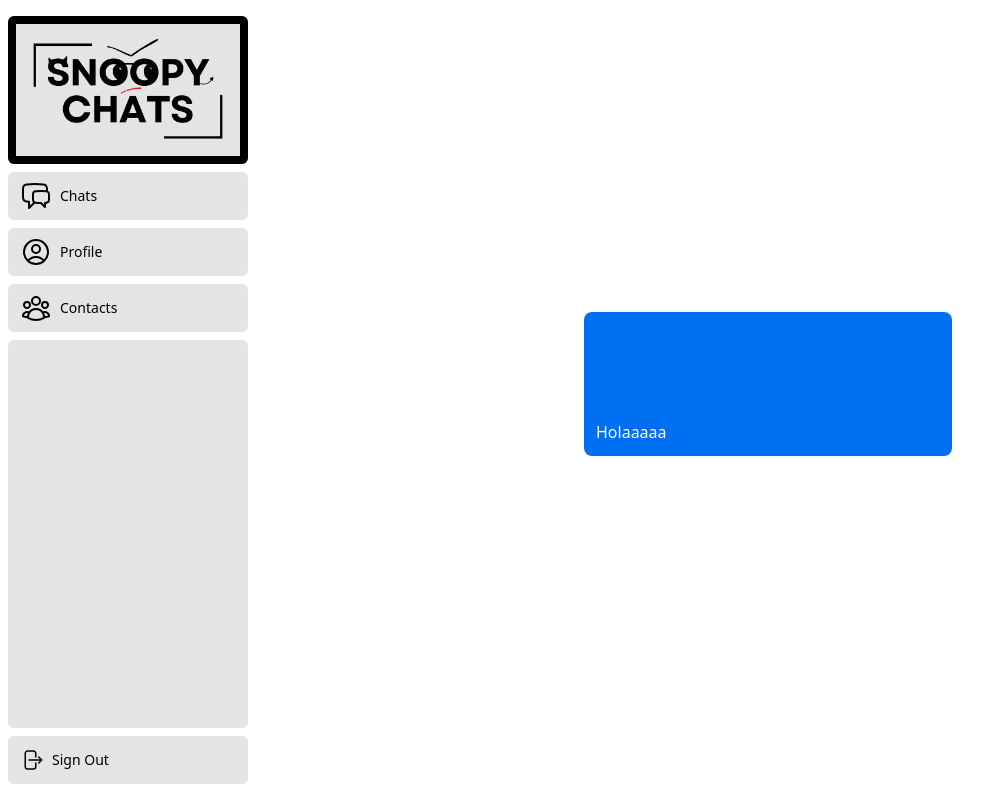
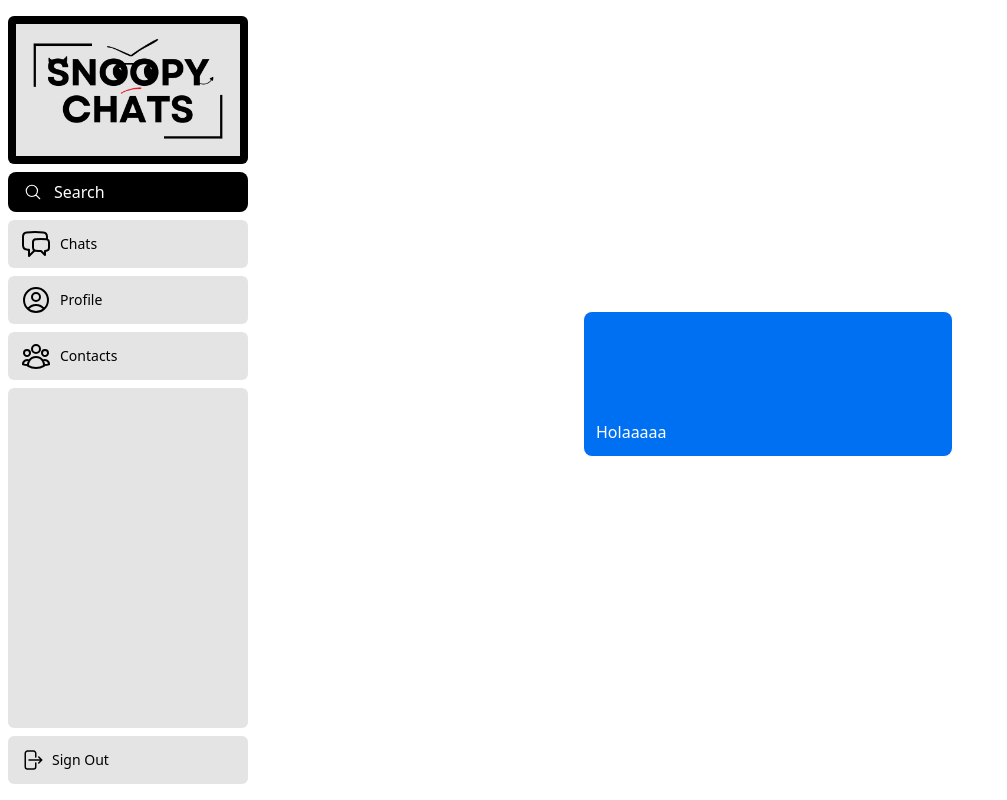
Before and after one commit to azazel-oss/snoopy, a Next.js app: page /dashboard in a window 1280 px wide. Shown: the whole page, without its empty margins (0-1007 px from the left). Built offline with nearby package versions, Linux system fonts and the light colour scheme.

Commit message:
add search button to the side nav ui

```diff
--- /dev/null
+++ b/app/ui/search.tsx
@@ -0,0 +1,55 @@
+'use client'
+
+import { MagnifyingGlassIcon } from '@heroicons/react/24/outline'
+import { usePathname, useSearchParams, useRouter } from 'next/navigation'
+import { useState } from 'react'
+import { useDebouncedCallback } from 'use-debounce'
+import { Button } from '@/app/ui/button'
+
+export default function Search({ placeholder }: { placeholder: string }) {
+  const [showButton, setShowButton] = useState(true)
+  const searchParams = useSearchParams()
+  const pathname = usePathname()
+  const { replace } = useRouter()
+  const handleSearch = useDebouncedCallback(term => {
+    const params = new URLSearchParams(searchParams)
+    params.set('page', '1')
+    if (term) {
+      params.set('query', term)
+    } else {
+      params.delete('query')
+    }
+    replace(`${pathname}?${params.toString()}`)
+  }, 300)
+  return (
+    <div className="relative flex flex-shrink-0">
+      {showButton ? (
+        <>
+          <Button
+            onClick={() => setShowButton(false)}
+            className="w-full hover:text-black"
+          >
+            <MagnifyingGlassIcon className="h-[18px] w-[18px] mr-3" />
+            Search
+          </Button>
+        </>
+      ) : (
+        <>
+          <label htmlFor="search" className="sr-only">
+            Search
+          </label>
+          <input
+            onChange={e => {
+              handleSearch(e.target.value)
+            }}
+            className="peer block w-full rounded-md border border-gray-200 py-[9px] pl-10 text-sm outline-2 placeholder:text-gray-500"
+            placeholder={placeholder}
+            maxLength={18}
+            defaultValue={searchParams.get('query')?.toString()}
+          />
+          <MagnifyingGlassIcon className="absolute left-3 top-1/2 h-[18px] w-[18px] -translate-y-1/2 text-gray-500 peer-focus:text-gray-900" />
+        </>
+      )}
+    </div>
+  )
+}
--- a/app/ui/sidenav.tsx
+++ b/app/ui/sidenav.tsx
@@ -5,6 +5,7 @@ import Image from 'next/image'
 import NavLinks from '@/app/ui/nav-links'
 import { ArrowRightStartOnRectangleIcon } from '@heroicons/react/24/outline'
 import { signOut } from 'next-auth/react'
+import Search from '@/app/ui/search'
 
 export default function SideNav() {
   return (
@@ -22,6 +23,7 @@ export default function SideNav() {
         />
       </Link>
       <div className="flex grow flex-row justify-between space-x-2 md:flex-col md:space-x-0 md:space-y-2">
+        <Search placeholder="Search people" />
         <NavLinks />
         <div className="hidden h-auto w-full grow rounded-md bg-logo-bg-light md:block"></div>
         <form
```
Also changed, not shown: app/(portal)/dashboard/layout.tsx (renamed from app/dashboard/layout.tsx), app/(portal)/dashboard/page.tsx (renamed from app/dashboard/page.tsx).
